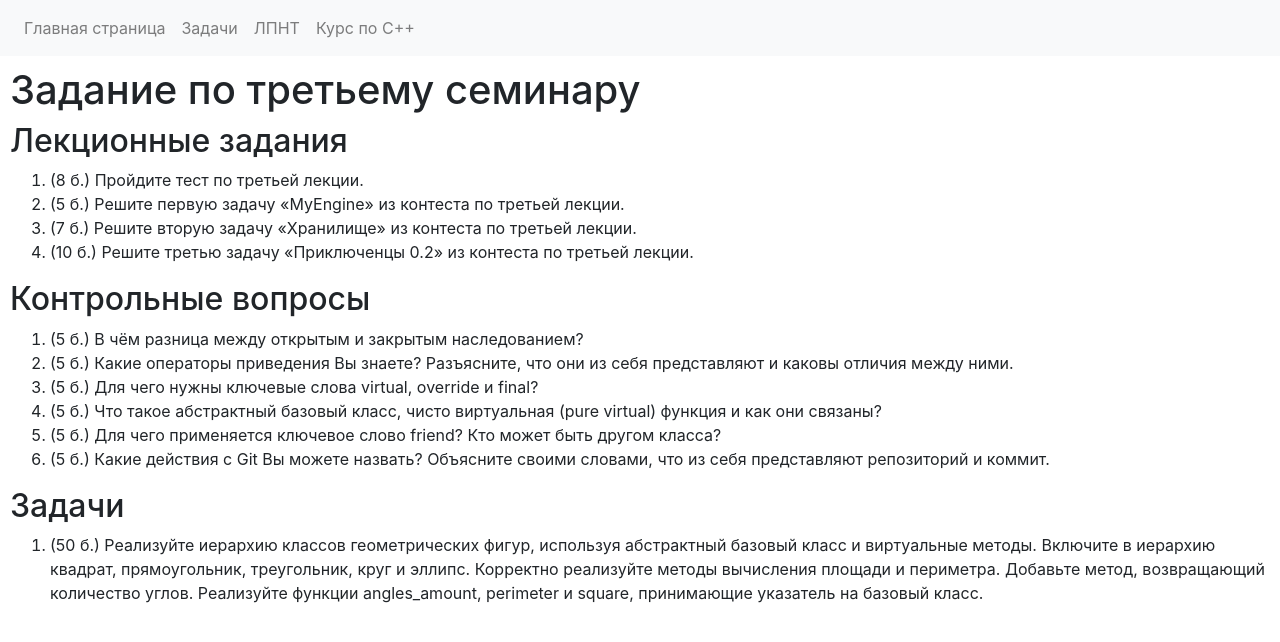
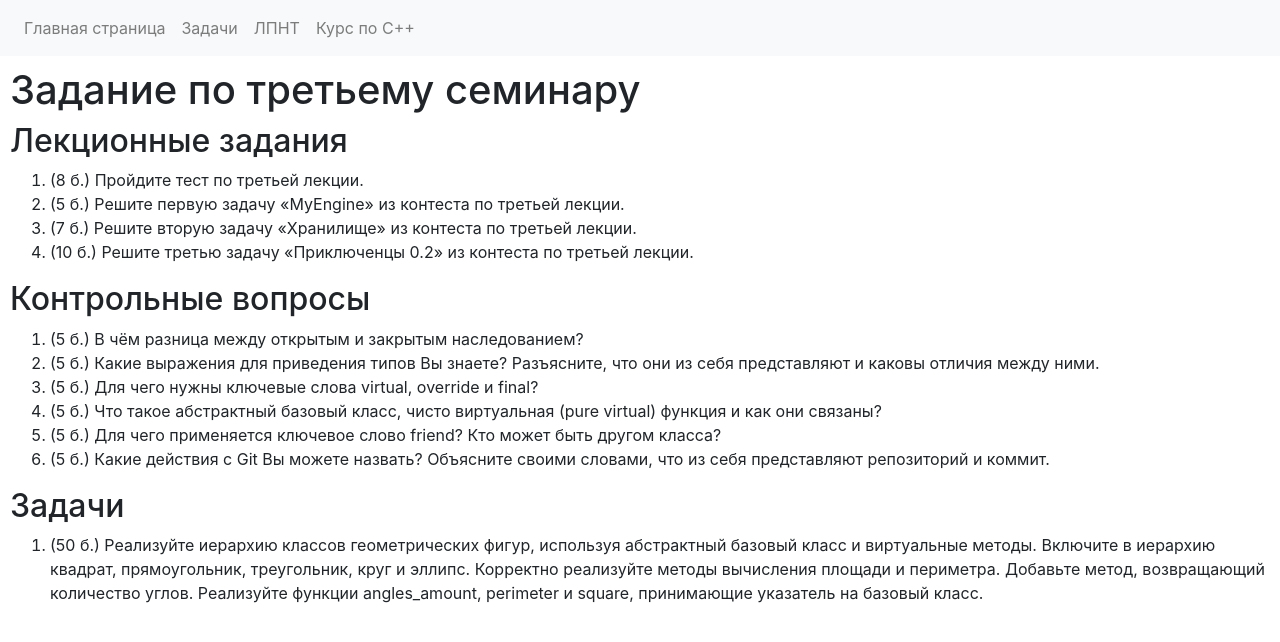
Before and after one commit to n-popov/n-popov.github.io, a plain HTML site: page work/teaching/springthirdtask.html in a window 1280 px wide. Drawn offline with nearby package versions, Linux system fonts and the light colour scheme.

Commit message:
third task -- small fix

```diff
--- a/work/teaching/springthirdtask.html
+++ b/work/teaching/springthirdtask.html
@@ -53,7 +53,7 @@
     <h2>Контрольные вопросы</h2>
     <ol>
         <li> (5 б.) В чём разница между открытым и закрытым наследованием? </li>
-        <li> (5 б.) Какие операторы приведения Вы знаете? Разъясните, что они из себя представляют и каковы отличия между ними.</li>
+        <li> (5 б.) Какие выражения для приведения типов Вы знаете? Разъясните, что они из себя представляют и каковы отличия между ними.</li>
         <li> (5 б.) Для чего нужны ключевые слова virtual, override и final?</li>
         <li> (5 б.) Что такое абстрактный базовый класс, чисто виртуальная (pure virtual) функция и как они связаны? </li>
         <li> (5 б.) Для чего применяется ключевое слово friend? Кто может быть другом класса?</li>
```
